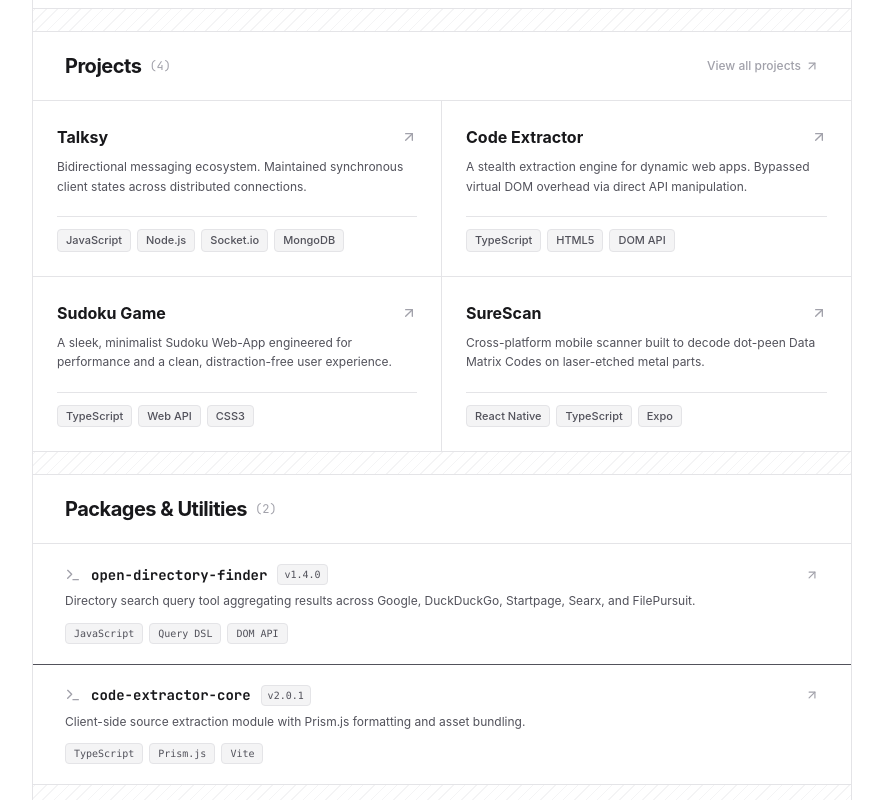
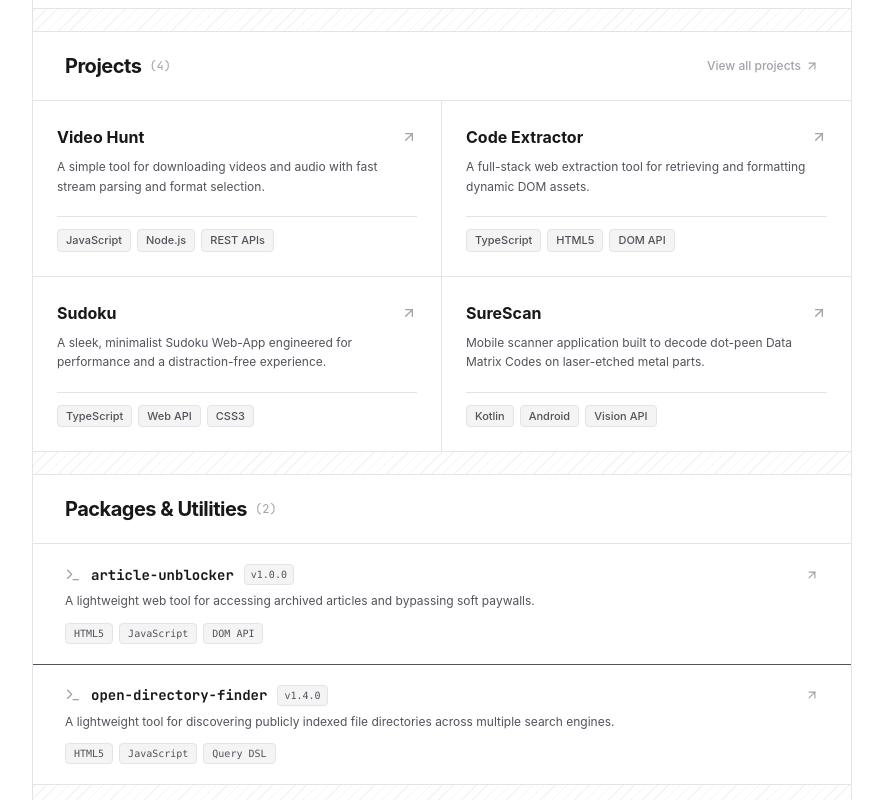
Before and after one commit to amanvite/amanvite.github.io, a React (Vite) app: page / in a window 1280 px wide. Shown: the part 740-1540 px from the top of the page, without its empty margins (198-1081 px from the left). Built offline with nearby package versions, Linux system fonts and the light colour scheme.

Commit message:
bugs fixed

```diff
--- a/src/components/Icons.tsx
+++ b/src/components/Icons.tsx
@@ -198,6 +198,12 @@ export function TechBadgeIcon({ type }: { type: string }) {
           JS
         </span>
       );
+    case 'kotlin':
+      return (
+        <span className="inline-flex items-center justify-center w-3.5 h-3.5 rounded-[3px] bg-zinc-600 dark:bg-zinc-400 text-white dark:text-zinc-950 text-[8.5px] font-mono font-bold leading-none shrink-0">
+          KT
+        </span>
+      );
     case 'html':
       return (
         <svg className={iconClass} viewBox="0 0 24 24" fill="none" stroke="currentColor" strokeWidth="2" strokeLinecap="round" strokeLinejoin="round">
--- a/src/data.tsx
+++ b/src/data.tsx
@@ -83,6 +83,7 @@ export const STACK: StackRow[] = [
     items: [
       { name: 'TypeScript', icon: 'ts' },
       { name: 'JavaScript', icon: 'js' },
+      { name: 'Kotlin', icon: 'kotlin' },
     ],
   },
   {
@@ -103,6 +104,7 @@ export const STACK: StackRow[] = [
     category: 'Mobile',
     items: [
       { name: 'React Native', icon: 'react' },
+      { name: 'Android / Kotlin', icon: 'kotlin' },
       { name: 'Expo', icon: 'expo' },
     ],
   },
@@ -139,34 +141,34 @@ export const STACK: StackRow[] = [
 
 export const PROJECTS: ProjectItem[] = [
   {
-    id: 'talksy',
-    repoName: 'amanvite/talksy',
-    title: 'Talksy',
-    tag: 'REAL-TIME ENGINE',
+    id: 'video-hunt',
+    repoName: 'amanvite/video-hunt',
+    title: 'Video Hunt',
+    tag: 'MEDIA TOOL',
     branch: 'main',
-    commitSha: '8f4d2a1',
+    commitSha: 'a4c91e2',
     description:
-      'Bidirectional messaging ecosystem. Maintained synchronous client states across distributed connections.',
+      'A simple tool for downloading videos and audio with fast stream parsing and format selection.',
     notes:
-      'Event-driven WebSocket rooms with low-latency state sync and MongoDB persistence.',
-    tech: ['JavaScript', 'Node.js', 'Socket.io', 'MongoDB'],
+      'Lightweight media extraction workflow built with JavaScript and asynchronous stream handling.',
+    tech: ['JavaScript', 'Node.js', 'REST APIs'],
     langBar: [
-      { name: 'JavaScript', pct: 78, color: '#F7DF1E' },
-      { name: 'CSS', pct: 14, color: '#563D7C' },
+      { name: 'JavaScript', pct: 86, color: '#F7DF1E' },
       { name: 'HTML', pct: 8, color: '#E34F26' },
+      { name: 'CSS', pct: 6, color: '#563D7C' },
     ],
-    link: 'https://github.com/amanvite',
-    githubUrl: 'https://github.com/amanvite',
+    link: 'https://github.com/amanvite/video-hunt',
+    githubUrl: 'https://github.com/amanvite/video-hunt',
   },
   {
     id: 'code-extractor',
-    repoName: 'amanvite/code-extractor-plus',
+    repoName: 'amanvite/code-extractor',
     title: 'Code Extractor',
-    tag: 'WEB UTILITY',
+    tag: 'WEB EXTRACTION',
     branch: 'main',
     commitSha: '3c9e7b4',
     description:
-      'A stealth extraction engine for dynamic web apps. Bypassed virtual DOM overhead via direct API manipulation.',
+      'A full-stack web extraction tool for retrieving and formatting dynamic DOM assets.',
     notes:
       'Direct DOM traversal pipeline that parses, formats, and packages HTML, CSS, and JS assets.',
     tech: ['TypeScript', 'HTML5', 'DOM API'],
@@ -176,17 +178,17 @@ export const PROJECTS: ProjectItem[] = [
       { name: 'CSS', pct: 6, color: '#563D7C' },
     ],
     link: 'https://code-extractor-plus.vercel.app/',
-    githubUrl: 'https://github.com/amanvite',
+    githubUrl: 'https://github.com/amanvite/code-extractor',
   },
   {
     id: 'sudoku',
     repoName: 'amanvite/sudoku',
-    title: 'Sudoku Game',
-    tag: 'BROWSER GAME',
-    branch: 'gh-pages',
+    title: 'Sudoku',
+    tag: 'WEB APP',
+    branch: 'main',
     commitSha: 'e14a90c',
     description:
-      'A sleek, minimalist Sudoku Web-App engineered for performance and a clean, distraction-free user experience.',
+      'A sleek, minimalist Sudoku Web-App engineered for performance and a distraction-free experience.',
     notes:
       'Backtracking board generator with local practice statistics and zero UI library overhead.',
     tech: ['TypeScript', 'Web API', 'CSS3'],
@@ -200,42 +202,39 @@ export const PROJECTS: ProjectItem[] = [
   },
   {
     id: 'surescan',
-    repoName: 'amanvite/surescan-dmc',
+    repoName: 'amanvite/SureScan',
     title: 'SureScan',
-    tag: 'INDUSTRIAL MOBILE',
+    tag: 'MOBILE SCANNER',
     branch: 'main',
     commitSha: '9b2f41e',
     description:
-      'Cross-platform mobile scanner built to decode dot-peen Data Matrix Codes on laser-etched metal parts.',
+      'Mobile scanner application built to decode dot-peen Data Matrix Codes on laser-etched metal parts.',
     notes:
-      'High-contrast frame preprocessing built with React Native and TypeScript.',
-    tech: ['React Native', 'TypeScript', 'Expo'],
-    langBar: [
-      { name: 'TypeScript', pct: 94, color: '#3178C6' },
-      { name: 'JavaScript', pct: 6, color: '#F7DF1E' },
-    ],
-    link: 'https://github.com/amanvite',
-    githubUrl: 'https://github.com/amanvite',
+      'High-contrast frame preprocessing and matrix decoding built natively with Kotlin.',
+    tech: ['Kotlin', 'Android', 'Vision API'],
+    langBar: [{ name: 'Kotlin', pct: 100, color: '#7F52FF' }],
+    link: 'https://github.com/amanvite/SureScan',
+    githubUrl: 'https://github.com/amanvite/SureScan',
   },
 ];
 
 export const UTILITY_PACKAGES: UtilityItem[] = [
   {
+    name: 'article-unblocker',
+    version: 'v1.0.0',
+    type: 'WEB TOOL',
+    description:
+      'A lightweight web tool for accessing archived articles and bypassing soft paywalls.',
+    tech: ['HTML5', 'JavaScript', 'DOM API'],
+    link: 'https://github.com/amanvite/article-unblocker',
+  },
+  {
     name: 'open-directory-finder',
     version: 'v1.4.0',
     type: 'SEARCH UTILITY',
     description:
-      'Directory search query tool aggregating results across Google, DuckDuckGo, Startpage, Searx, and FilePursuit.',
-    tech: ['JavaScript', 'Query DSL', 'DOM API'],
-    link: 'https://github.com/amanvite',
-  },
-  {
-    name: 'code-extractor-core',
-    version: 'v2.0.1',
-    type: 'ASSET PARSER',
-    description:
-      'Client-side source extraction module with Prism.js formatting and asset bundling.',
-    tech: ['TypeScript', 'Prism.js', 'Vite'],
-    link: 'https://code-extractor-plus.vercel.app/',
+      'A lightweight tool for discovering publicly indexed file directories across multiple search engines.',
+    tech: ['HTML5', 'JavaScript', 'Query DSL'],
+    link: 'https://github.com/amanvite/open-directory-finder',
   },
 ];
--- a/src/pages/About.tsx
+++ b/src/pages/About.tsx
@@ -179,10 +179,12 @@ export default function About({
             <p>{PROFILE.bio}</p>
             <p>
               My recent work includes{' '}
-              <strong className="pf-title font-medium">Talksy</strong> (a bidirectional real-time messaging app built on Node.js and Socket.io),{' '}
-              <strong className="pf-title font-medium">Code Extractor</strong> (a client-side DOM asset extraction engine),{' '}
-              <strong className="pf-title font-medium">SureScan</strong> (an industrial Data Matrix scanner in React Native), and a minimalist{' '}
-              <strong className="pf-title font-medium">Sudoku</strong> web platform.
+              <strong className="pf-title font-medium">Video Hunt</strong> (a fast media utility for downloading video and audio streams),{' '}
+              <strong className="pf-title font-medium">Code Extractor</strong> (a full-stack web extraction tool for retrieving and formatting dynamic DOM assets),{' '}
+              <strong className="pf-title font-medium">SureScan</strong> (an industrial Data Matrix scanner built in Kotlin),{' '}
+              <strong className="pf-title font-medium">Sudoku</strong> (a sleek, minimalist web game), and lightweight utilities like{' '}
+              <strong className="pf-title font-medium">Article Unblocker</strong> and{' '}
+              <strong className="pf-title font-medium">Open Directory Finder</strong>.
             </p>
             <p>{PROFILE.availability}</p>
           </div>
--- a/src/pages/Projects.tsx
+++ b/src/pages/Projects.tsx
@@ -11,7 +11,7 @@ function HatchedBand() {
   return <div className="w-full h-7 border-b pf-border pf-hatch" />;
 }
 
-const FILTERS = ['All', 'TypeScript', 'JavaScript', 'Node.js', 'React Native'];
+const FILTERS = ['All', 'TypeScript', 'JavaScript', 'Node.js', 'Kotlin'];
 
 export default function Projects({
   onOpenHome,
@@ -31,7 +31,6 @@ export default function Projects({
     <div className="w-full">
       <HatchedBand />
 
-      {/* Page Header */}
       <div className="w-full border-b pf-border">
         <div className="max-w-[820px] mx-auto border-x pf-border px-5 sm:px-8 py-8">
           <div className="flex flex-wrap items-center justify-between gap-4 mb-2.5">
@@ -48,7 +47,7 @@ export default function Projects({
             </div>
 
             <a
-              href={PROFILE.github}
+              href={`${PROFILE.github}?tab=repositories`}
               target="_blank"
               rel="noreferrer"
               className="inline-flex items-center gap-1.5 px-3 py-1.5 rounded-md border pf-border pf-subtle pf-hover text-xs font-mono pf-title transition-colors"
@@ -60,12 +59,11 @@ export default function Projects({
           </div>
 
           <p className="text-xs sm:text-[13.5px] pf-text leading-relaxed max-w-2xl">
-            Selected full-stack web applications, real-time Socket.io systems, mobile utilities, and browser tools architected by {PROFILE.name}.
+            Selected full-stack web applications, media tools, mobile scanners, and browser utilities built by {PROFILE.name}.
           </p>
         </div>
       </div>
 
-      {/* Filter Bar */}
       <div className="w-full border-b pf-border">
         <div className="max-w-[820px] mx-auto border-x pf-border px-5 sm:px-8 py-3 pf-subtle flex flex-wrap items-center justify-between gap-3">
           <div className="flex flex-wrap items-center gap-1.5">
@@ -98,7 +96,6 @@ export default function Projects({
 
       <HatchedBand />
 
-      {/* Architectural 2-Column Project Grid */}
       <div className="w-full border-b pf-border">
         <div className="max-w-[820px] mx-auto border-x pf-border">
           <div className="grid grid-cols-1 sm:grid-cols-2">
@@ -118,7 +115,6 @@ export default function Projects({
                   }`}
                 >
                   <div>
-                    {/* Top Index & Category Strip */}
                     <div className="flex items-center justify-between gap-2 mb-3">
                       <span
                         className="inline-flex items-center gap-1.5 text-[11px] pf-muted"
@@ -136,7 +132,6 @@ export default function Projects({
                       </span>
                     </div>
 
-                    {/* Title */}
                     <a
                       href={project.link}
                       target="_blank"
@@ -149,13 +144,11 @@ export default function Projects({
                       <ArrowUpRightIcon className="w-4 h-4 pf-muted group-hover/title:translate-x-0.5 group-hover/title:-translate-y-0.5 transition-transform" />
                     </a>
 
-                    {/* Description */}
                     <p className="text-xs sm:text-[13px] pf-text leading-relaxed mb-6">
                       {project.description}
                     </p>
                   </div>
 
-                  {/* Card Footer: Stack Pills + Source/Live Links */}
                   <div className="pt-3.5 border-t pf-border flex items-center justify-between gap-3">
                     <div className="flex flex-wrap gap-1.5">
                       {project.tech.map((t) => (
@@ -198,7 +191,6 @@ export default function Projects({
 
       <HatchedBand />
 
-      {/* Packages & Standalone Utilities */}
       <div className="w-full border-b pf-border">
         <div className="max-w-[820px] mx-auto border-x pf-border">
           <div className="px-5 sm:px-8 py-5 border-b pf-border flex items-center justify-between">
@@ -277,7 +269,6 @@ export default function Projects({
 
       <HatchedBand />
 
-      {/* Footer */}
       <div className="w-full">
         <footer className="max-w-[820px] mx-auto border-x pf-border px-5 sm:px-8 py-9 flex flex-col items-center gap-4 text-xs pf-muted">
           <nav className="flex flex-wrap items-center justify-center gap-6 pf-text font-medium">
```
